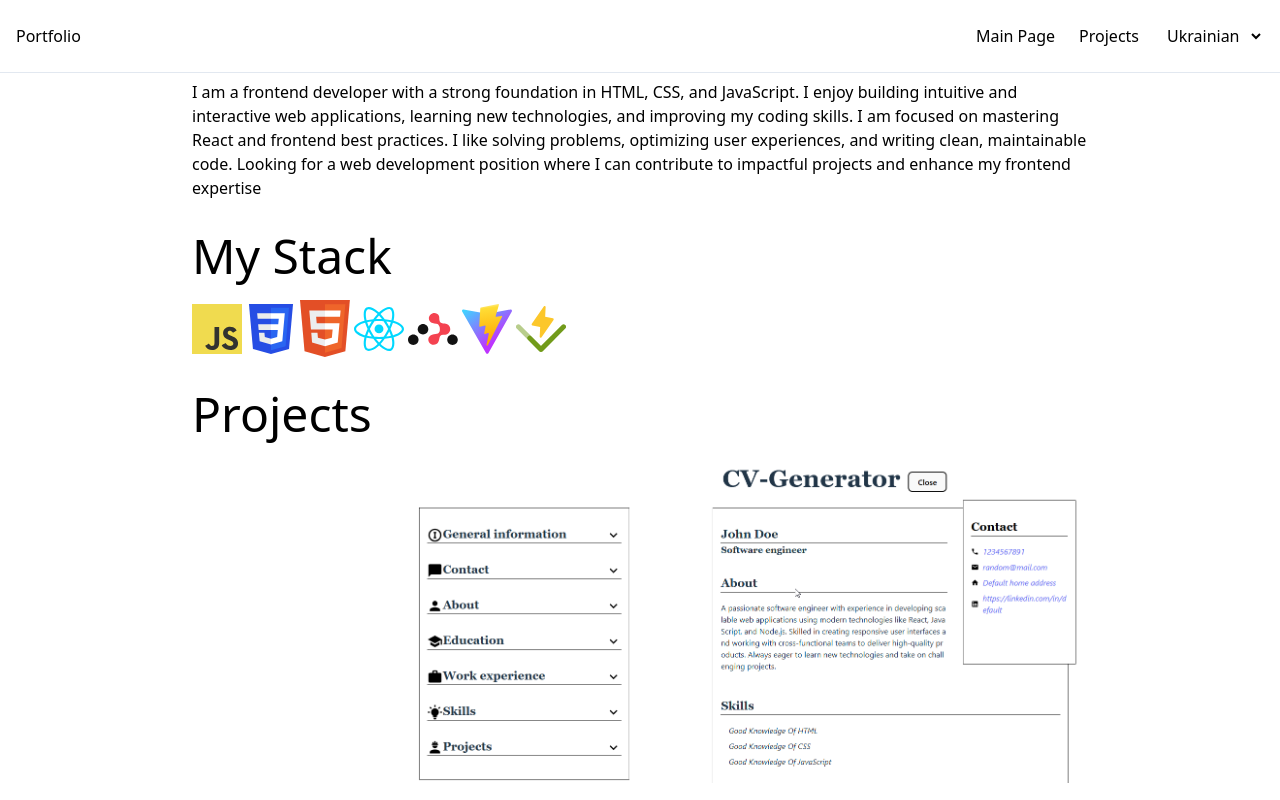
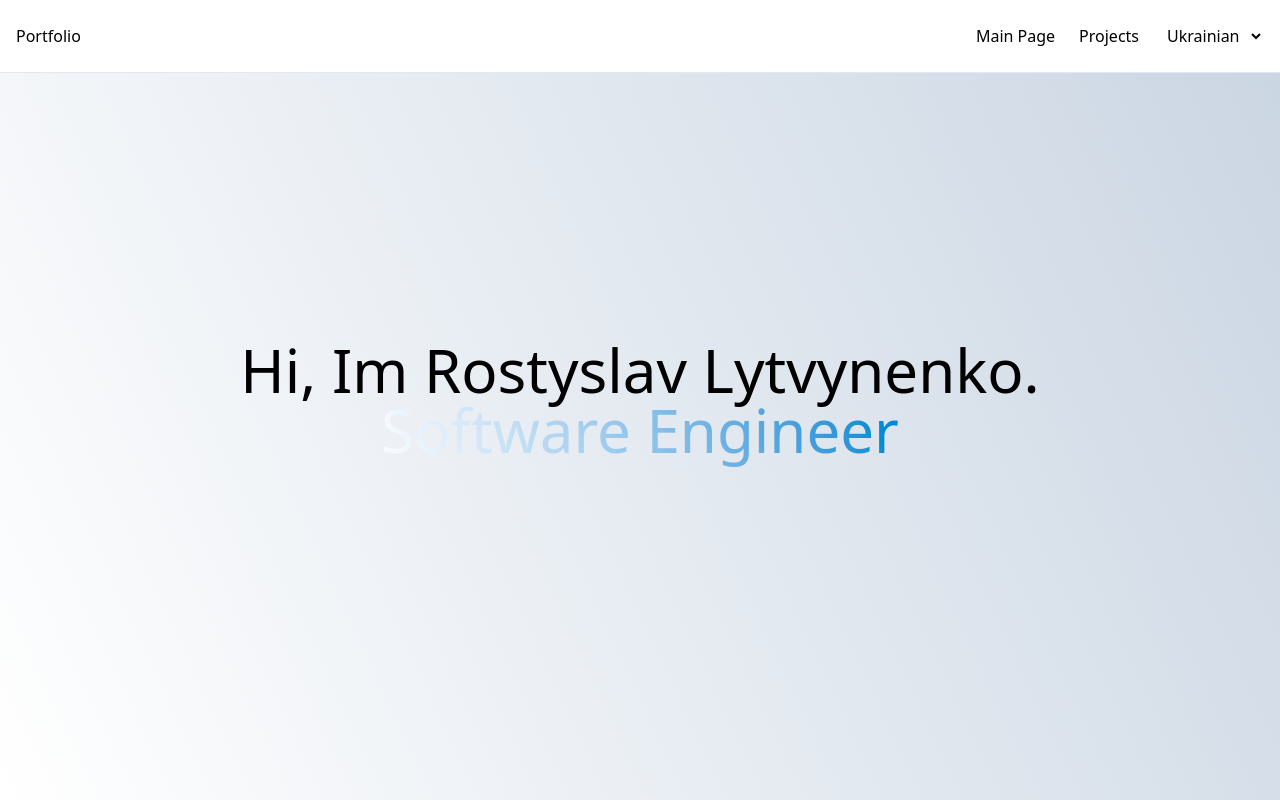
Before and after one commit to R3ndrex/Portfolio, a React (Vite) app: page / in a window 1280 px wide. Shown: the top 800 px of the page. Built offline with nearby package versions, Linux system fonts and the light colour scheme.

Commit message:
Add title for page

```diff
--- a/src/App.jsx
+++ b/src/App.jsx
@@ -7,6 +7,12 @@ function App() {
     return (
         <>
             <Header />
+            <div className="mb-[5rem] text-6xl title text-center h-[100vh] bg-white flex justify-center items-center">
+                <h1>
+                    <span> Hi, Im Rostyslav Lytvynenko.</span> <br />
+                    <span className="title-profession"> Software Engineer</span>
+                </h1>
+            </div>
             <MainContent />
             <Footer />
         </>
```
